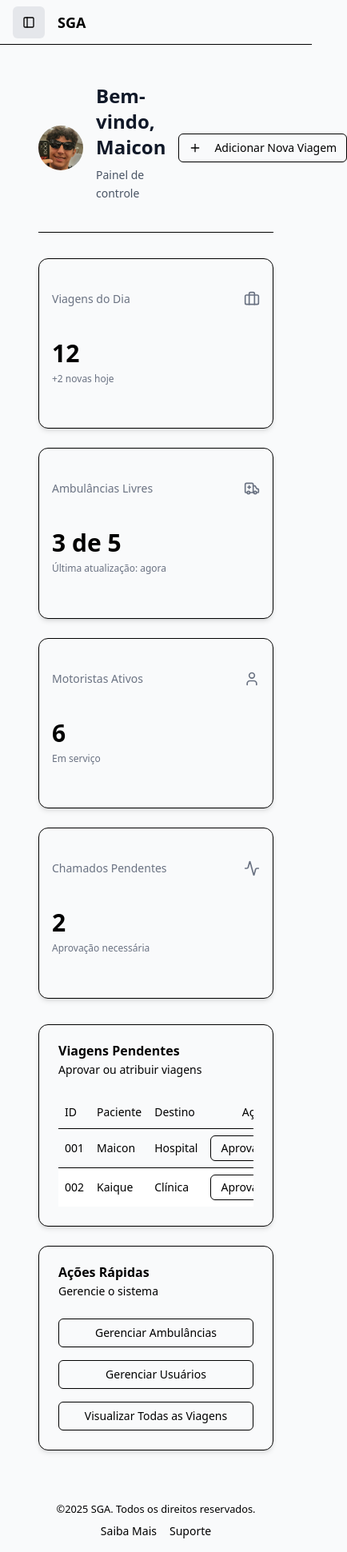
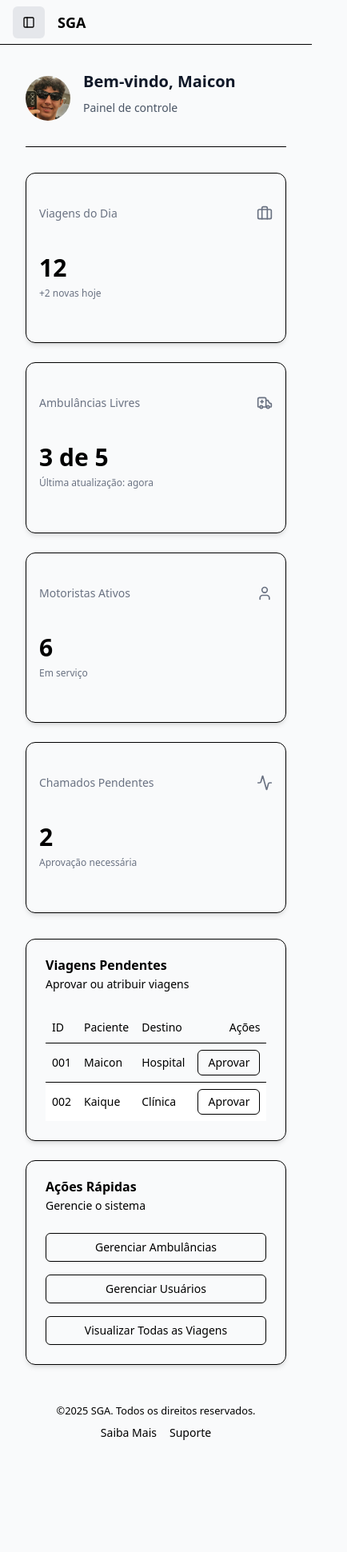
Before and after one commit to gustavoalmeidam7/tcc-sga, a React (Vite) app in the folder frontend/: page / in a window 390 px wide. Shown: the whole page at 80% size, 434 px wide, since content can reach past the window. After the commit the page ends 1818 px from the top, so only its background shows below. Built offline with nearby package versions, Linux system fonts and the light colour scheme.

Commit message:
Ajustes com responsividade e links

```diff
--- a/frontend/src/pages/Home/index.jsx
+++ b/frontend/src/pages/Home/index.jsx
@@ -1,4 +1,5 @@
 import React from "react";
+import { Link } from "react-router-dom";
 import {
   Card,
   CardHeader,
@@ -21,26 +22,22 @@ import { Briefcase, Ambulance, User, Activity, Plus } from "lucide-react";
 
 export default function Home() {
   return (
-    <main className="w-full min-h-screen bg-gray-50 p-8">
+    <main className="w-full min-h-screen bg-gray-50 p-4 sm:p-8">
       <section className="max-w-7xl mx-auto space-y-8">
-        <header className="flex items-center justify-between gap-4 border-b pb-6">
+        <header className="flex flex-col sm:flex-row items-start sm:items-center justify-between gap-4 border-b pb-6">
           <div className="flex items-center gap-4">
             <Avatar className="w-14 h-14">
               <AvatarImage src={userAvatar} alt="Foto do gestor" />
               <AvatarFallback>G</AvatarFallback>
             </Avatar>
             <div>
-              <h1 className="text-2xl font-bold text-gray-900">Bem-vindo, Maicon</h1>
+              <h1 className="text-xl sm:text-2xl font-bold text-gray-900">Bem-vindo, Maicon</h1>
               <p className="text-sm text-gray-600">Painel de controle</p>
             </div>
           </div>
-          <Button className="px-6 rounded-md border hover:bg-gray-100 transition-colors">
-            <Plus className="w-4 h-4 mr-2" />
-            Adicionar Nova Viagem
-          </Button>
         </header>
 
-        <div className="grid grid-cols-1 md:grid-cols-2 lg:grid-cols-4 gap-6">
+        <div className="grid grid-cols-1 sm:grid-cols-2 lg:grid-cols-4 gap-6">
           <Card className="shadow-md border">
             <CardHeader className="flex flex-row items-center justify-between space-y-0 p-4">
               <CardTitle className="text-sm font-medium text-gray-500">
@@ -103,8 +100,8 @@ export default function Home() {
                   Aprovar ou atribuir viagens
                 </CardDescription>
               </CardHeader>
-              <CardContent>
-                <Table>
+              <CardContent className="overflow-x-auto">
+                <Table className="min-w-full">
                   <TableHeader>
                     <TableRow>
                       <TableHead>ID</TableHead>
@@ -148,15 +145,21 @@ export default function Home() {
               </CardHeader>
               <CardContent>
                 <div className="flex flex-col gap-4">
-                  <Button className="w-full hover:bg-gray-100 transition-colors" variant="outline">
+                  <Link to="/ambulancias">
+                    <Button className="w-full hover:bg-gray-200 transition-colors" variant="outline">
                       Gerenciar Ambulâncias
                     </Button>
-                  <Button className="w-full hover:bg-gray-100 transition-colors" variant="outline">
+                  </Link>
+                  <Link to="/usuarios">
+                    <Button className="w-full hover:bg-gray-200 transition-colors" variant="outline">
                       Gerenciar Usuários
                     </Button>
-                  <Button className="w-full hover:bg-gray-100 transition-colors" variant="outline">
+                  </Link>
+                  <Link to="/viagens">
+                    <Button className="w-full hover:bg-gray-200 transition-colors" variant="outline">
                       Visualizar Todas as Viagens
                     </Button>
+                  </Link>
                 </div>
               </CardContent>
             </Card>
```
Lines whose indentation alone changed are shown as unchanged.
